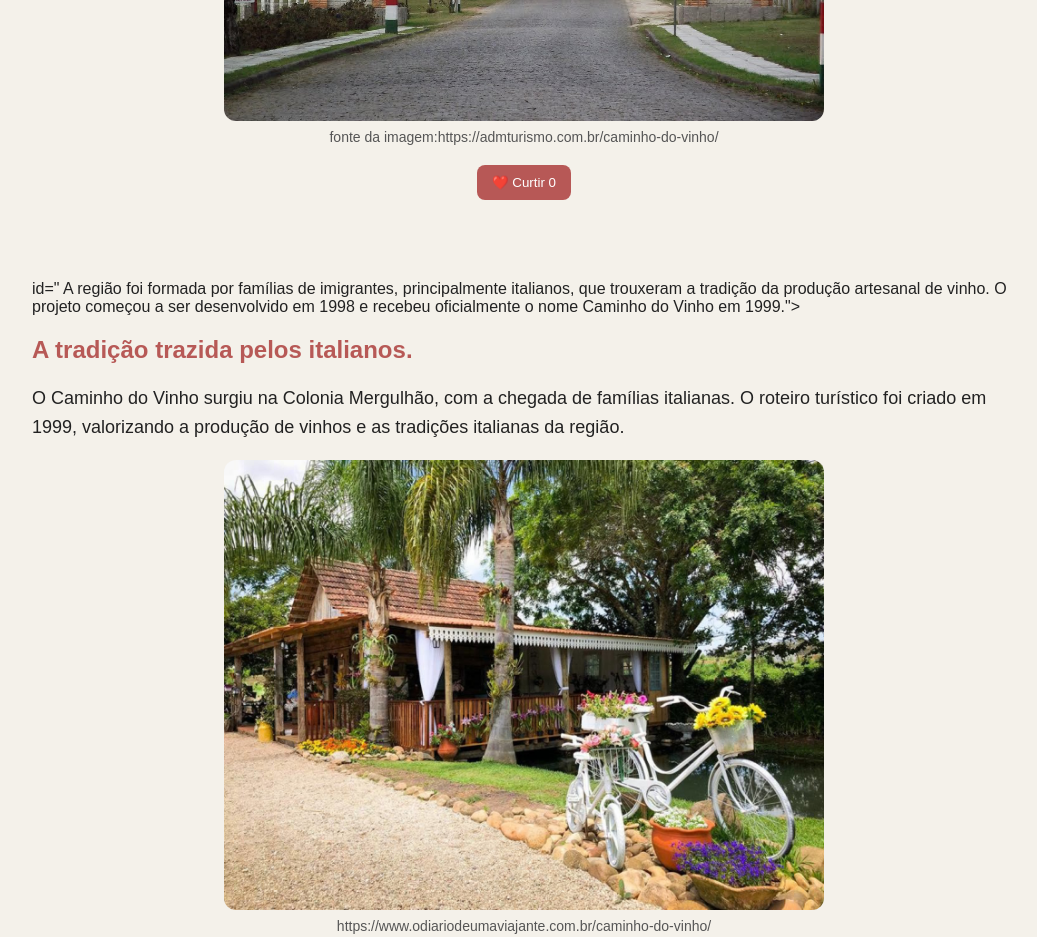
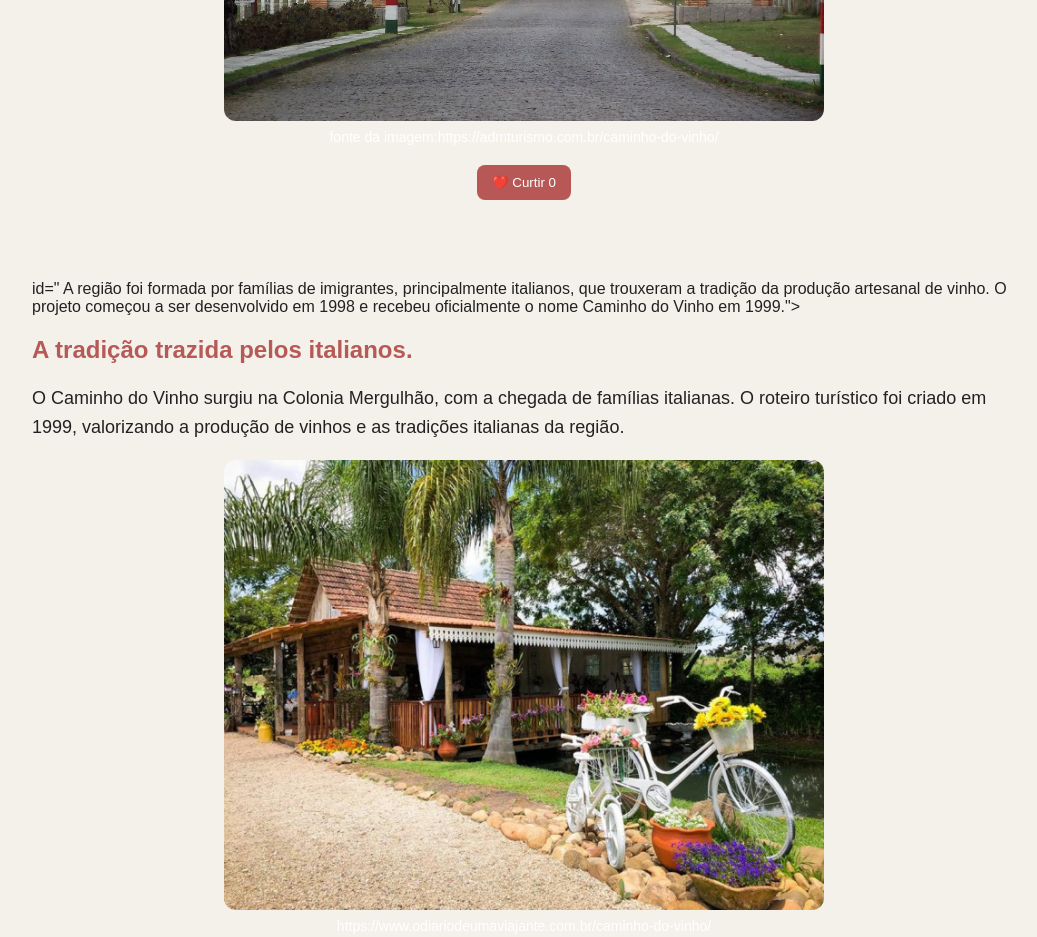
Before and after one commit to angellynafreitas-eng/tarefa.ed.digital.1-e, a plain HTML site: page index.html in a window 1280 px wide. Shown: the part 860-1797 px from the top of the page, without its empty margins (116-1153 px from the left). Drawn offline with Linux system fonts and the light colour scheme.

Commit message:
cores atualizadas

```diff
--- a/style.css
+++ b/style.css
@@ -6,7 +6,7 @@
     --cor-hover:#c0080875;
     --cor-superficial:white;
     --cor-card:rgb(90, 0, 0);
-    --cor-legenda:#555555;
+    --cor-legenda:#ffffff;
     --cor-clara:#ffffff;
     --cor-rodape:#ff0000;
 
```
